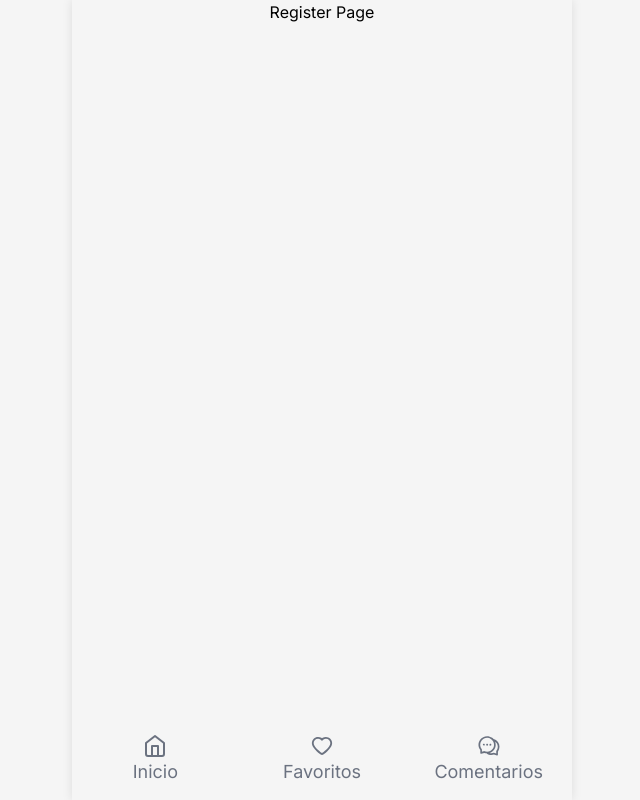
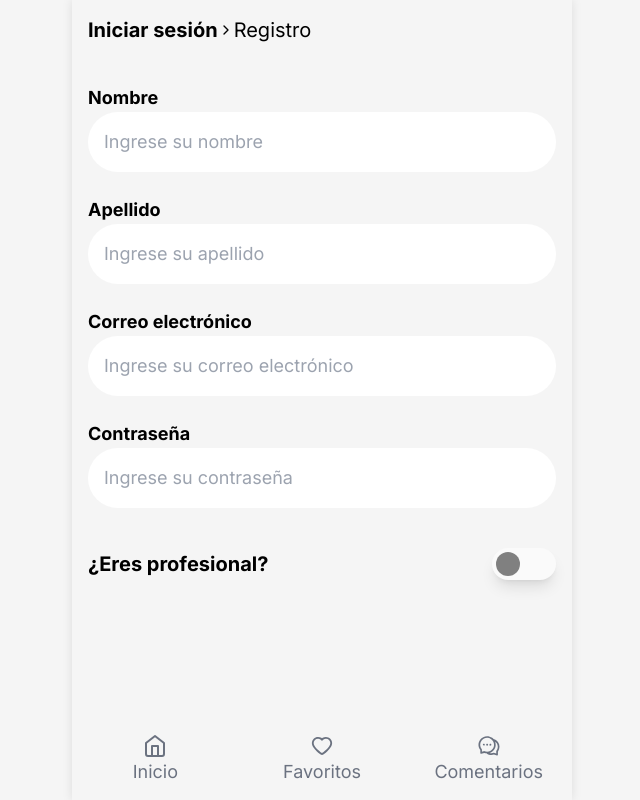
Before and after one commit to androettojuan/jobo-next-2, a Next.js app: page /register in a window 1280 px wide. Shown: the whole page, without its empty margins (318-958 px from the left). Built offline with nearby package versions, Linux system fonts and the light colour scheme.

Commit message:
Add registration form and job selection options

```diff
--- a/src/app/register/page.jsx
+++ b/src/app/register/page.jsx
@@ -1,10 +1,143 @@
+"use client"
+import Breadcrumb from "@/components/Breadcrumb";
+import InputSwitch from "@/components/InputSwitch";
+import Select from "@/components/Select";
+import TextInput from "@/components/TextInput";
+import { useState } from "react";
+
+const jobs = [
+  {
+    id: 1,
+    icon: "/icons/plomero.png",
+    title: "Plomero",
+  },
+  {
+    id: 2,
+    icon: "/icons/fuego.png",
+    title: "Gasista",
+  },
+  {
+    id: 3,
+    icon: "/icons/cerrajero.png",
+    title: "Cerrajero",
+  },
+  {
+    id: 4,
+    icon: "/icons/electricista.png",
+    title: "Electricista",
+  },
+  {
+    id: 5,
+    icon: "/icons/pintor.png",
+    title: "Pintor",
+  },
+  {
+    id: 6,
+    icon: "/icons/jardinero.png",
+    title: "Jardinero",
+  },
+  {
+    id: 7,
+    icon: "/icons/enladrillado.png",
+    title: "Albañil",
+  },
+  {
+    id: 8,
+    icon: "/icons/carpintero.png",
+    title: "Carpintero",
+  },
+  {
+    id: 9,
+    icon: "/icons/mecanico.png",
+    title: "Mecánico",
+  },
+  {
+    id: 10,
+    icon: "/icons/limpieza.png",
+    title: "Limpieza",
+  },
+  {
+    id: 11,
+    icon: "/icons/cuidado-de-ninos.png",
+    title: "Cuidado de niños",
+  },
+  {
+    id: 12,
+    icon: "/icons/adulto.png",
+    title: "Cuidado de adultos",
+  },
+  {
+    id: 13,
+    icon: "/icons/ordenador-personal.png",
+    title: "Reparación de PC",
+  },
+  {
+    id: 14,
+    icon: "/icons/diseno-grafico.png",
+    title: "Diseñador gráfico",
+  },
+  {
+    id: 15,
+    icon: "/icons/traducir.png",
+    title: "Traductor",
+  },
+  {
+    id: 16,
+    icon: "/icons/extractor-de-aire.png",
+    title: "Refrigeración",
+  },
+];
 
 const RegisterPage = () => {
-    return (
-        <div>
-            <h1>Register Page</h1>
+  const [active, setActive] = useState(false);
+  return (
+        <div className="pt-4">
+          <Breadcrumb
+            pages={[
+              { label: "Iniciar sesión", url: "/", name: "login" },
+              { label: "Registro", url: "/register", name: "register" },
+            ]}
+          />
+          <div className="mt-10">
+            <TextInput
+              label="Nombre"
+              placeholder="Ingrese su nombre"
+            />
+            <TextInput
+              label="Apellido"
+              placeholder="Ingrese su apellido"
+            />
+            <TextInput
+              label="Correo electrónico"
+              placeholder="Ingrese su correo electrónico"
+            />
+            <TextInput
+              label="Contraseña"
+              placeholder="Ingrese su contraseña"
+            />
+            <InputSwitch label="¿Eres profesional?" active={active} onClick={() => setActive(!active)}></InputSwitch>
+            {
+              active ? <>
+                <Select
+                  name={"profession"}
+                  value={jobs[0].name}
+                  onChange={() => { }}
+                  options={jobs}
+                />
+                <TextInput
+                  label="Descripción"
+                  placeholder="Escribe una descripción de ti mismo"
+                />
+                <TextInput
+                  label="Teléfono"
+                  placeholder="Escribe tu numero sin 0 y 15"
+                />
+              </> : null
+
+            }
+          </div>
         </div>
-    );
+  );
 };
 
 export default RegisterPage;
```
